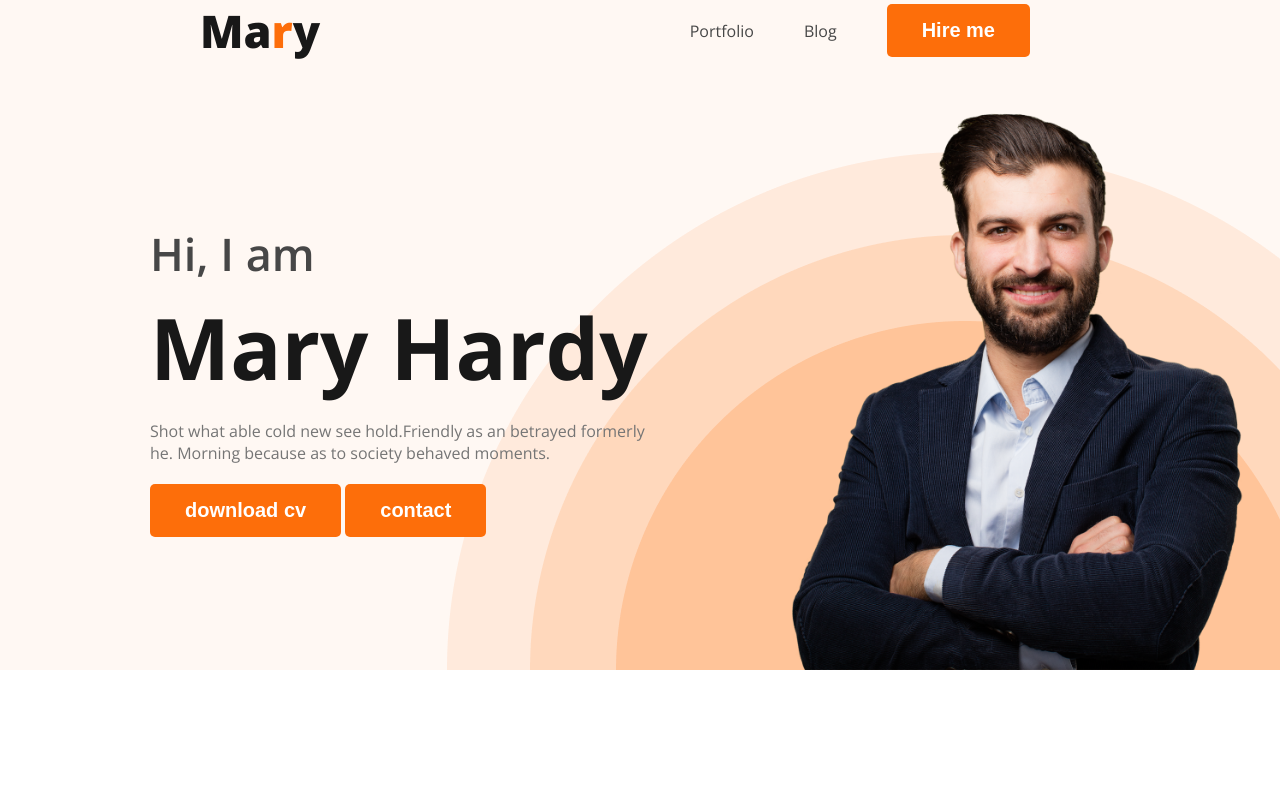
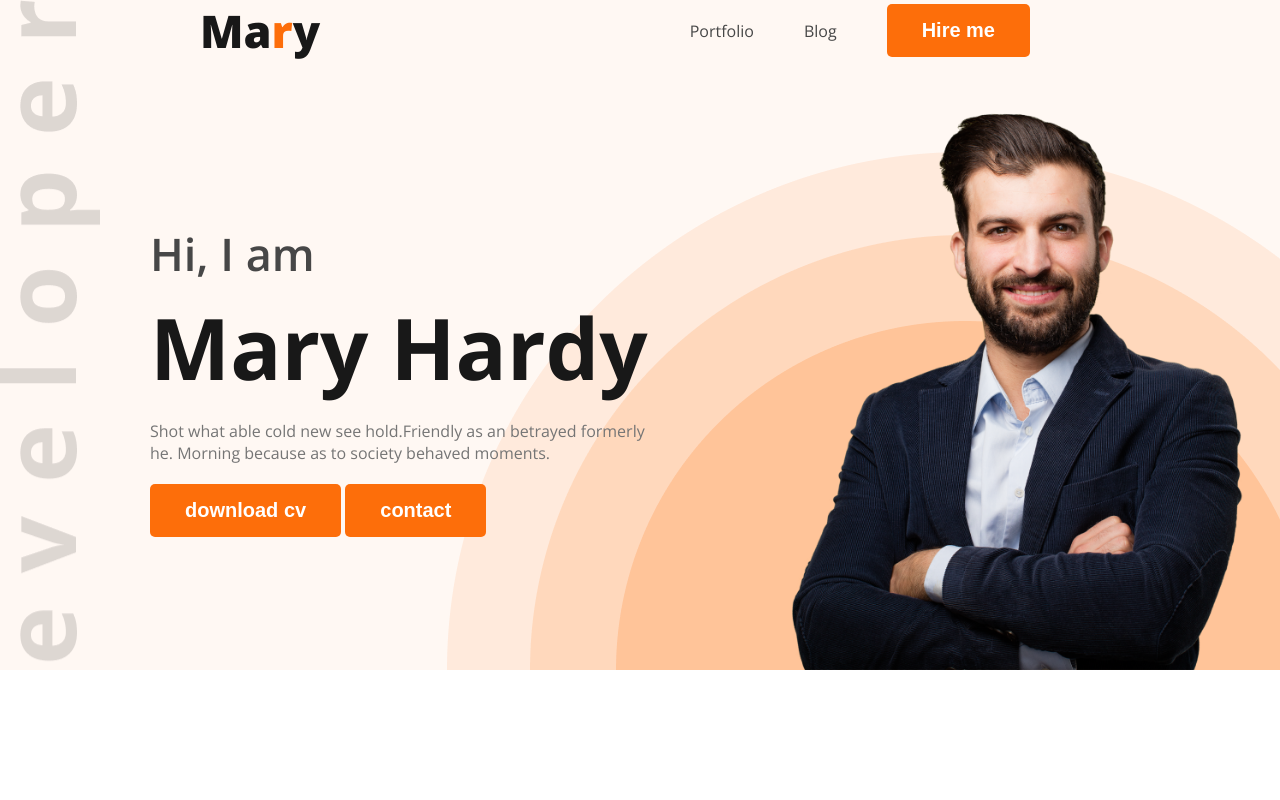
Before and after one commit to esratjahanasha/portfolio_first, a plain HTML site: page index.html in a window 1280 px wide. Shown: the top 800 px of the page. Drawn offline with nearby package versions, Linux system fonts and the light colour scheme; a web font is replaced by a local one.

Commit message:
all completed

```diff
--- a/style/portfolio.css
+++ b/style/portfolio.css
@@ -38,9 +38,9 @@ margin-top: 130px;
 }
 .header{
     background-color: #FFF8F3;
-    background-image: url('../images/header_bg.png');
+    background-image: url('../images/header_bg.png'), url('../images/developer.png');
     background-repeat: no-repeat;
-    background-position: right bottom;
+    background-position: right bottom,top left;
 }
 nav {
   display: flex;
```
